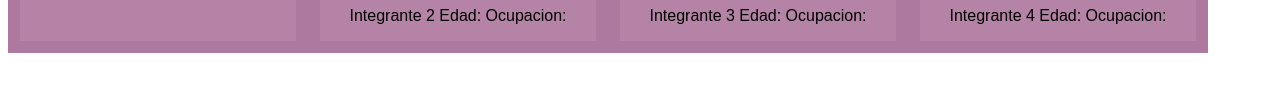
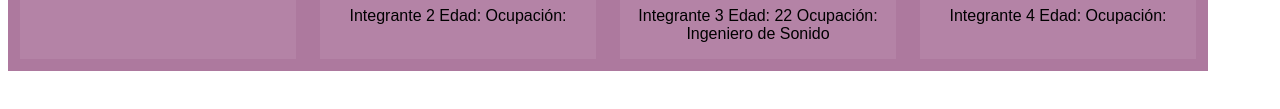
Before and after one commit to Grupo-189-Desarrollo-de-SW/semana-1-189, a website: page src/index.html in a window 1280 px wide. Shown: the part 413-522 px from the top of the page. Drawn offline with Linux system fonts and the light colour scheme.

Commit message:
Añadi información a mi sección de miembros

```diff
--- a/src/index.html
+++ b/src/index.html
@@ -33,7 +33,7 @@
                     Neira Cote</h2>
                 <p>Integrante 1
                     Edad:
-                    Ocupacion:
+                    Ocupación:
                 </p>
             </div>
             <div class="miembro__contenedor">
@@ -42,7 +42,7 @@
                     Garcia Londoño</h2>
                 <p>Integrante 2
                     Edad:
-                    Ocupacion:
+                    Ocupación:
                 </p>
             </div>
             <div class="miembro__contenedor">
@@ -50,8 +50,8 @@
                 <h2>David Esteban
                     Hernández Garzón</h2>
                 <p>Integrante 3
-                    Edad:
-                    Ocupacion:
+                    Edad: 22
+                    Ocupación: Ingeniero de Sonido
                 </p>
             </div>
             <div class="miembro__contenedor">
@@ -60,7 +60,7 @@
                 Galindez Muñoz</h2>
                 <p>Integrante 4
                     Edad:
-                    Ocupacion:
+                    Ocupación:
                 </p>
             </div>
         </section>
```
